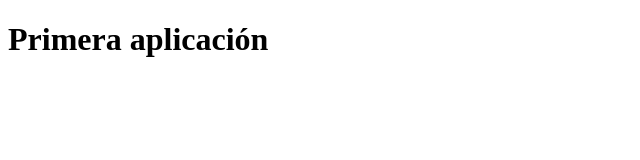
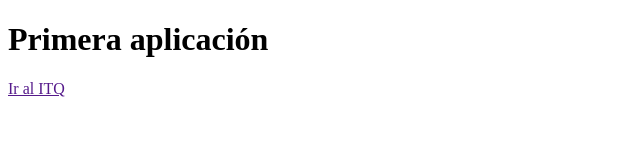
Before and after one commit to ElvisDavis/primeraaplicacion2025, a plain HTML site: page index.html in a window 1280 px wide. Shown: the full height of the page, 0-640 px from the left. Drawn offline with Linux system fonts and the light colour scheme.

Commit message:
Añadiendo enlace al itq

```diff
--- a/index.html
+++ b/index.html
@@ -9,6 +9,7 @@
 </head>
 <body>
     <h1>Primera aplicación</h1>
+    <a href="">Ir al ITQ</a>
 
 </body>
 </html>
```
